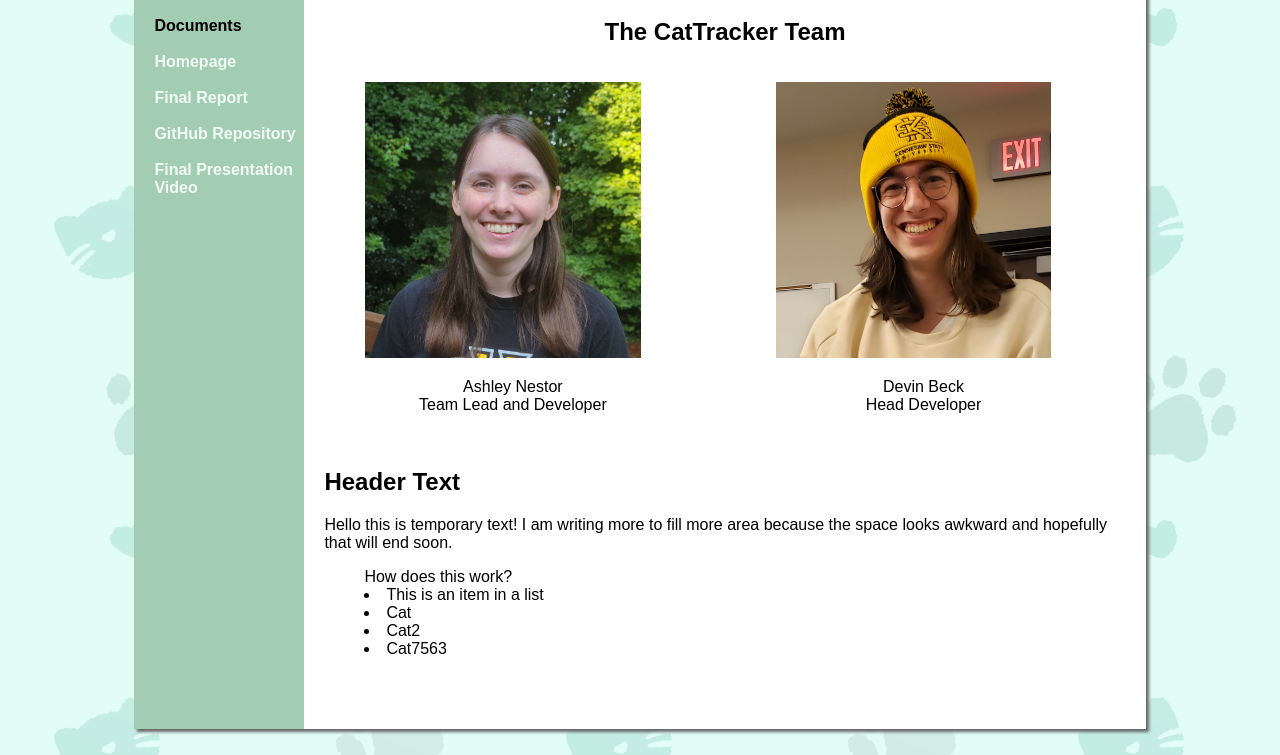
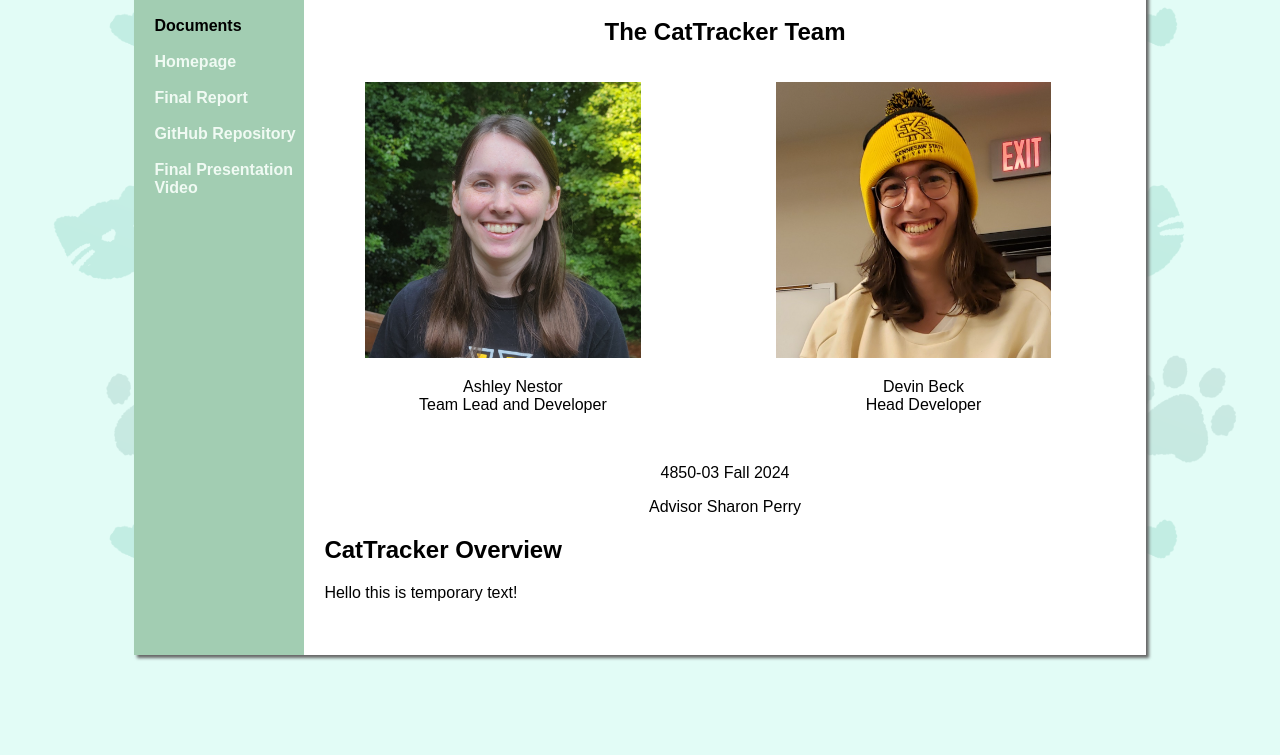
Before and after one commit to SP17-RedChromePlugin/SP17-CatCanDo, a plain HTML site: page index.html in a window 1280 px wide. Shown: the part 400-1155 px from the top of the page. After the commit the page ends 1081 px from the top, so only its background shows below. Drawn offline with Linux system fonts and the light colour scheme.

Commit message:
requirements update

```diff
--- a/index.html
+++ b/index.html
@@ -54,17 +54,12 @@
 
 <!-- text below team member photos -->
 <br>
+<p align="center">4850-03 Fall 2024</p>
+<p align="center">Advisor Sharon Perry</p>
 
-<h2>Header Text</h2>
-<p> Hello this is temporary text! I am writing more to fill more area because the space
-     looks awkward and hopefully that will end soon.
-<ul> How does this work?
-    <li>This is an item in a list</li>
-    <li>Cat</li>
-    <li>Cat2</li>
-    <li>Cat7563</li>
+<h2>CatTracker Overview</h2>
+<p> Hello this is temporary text!
 
-</ul>
     <!-- <span class="resort"> This semester I am teaching the following courses:</p>
 <ul>
   <li>CS 3305 Data Structures</li>
```
